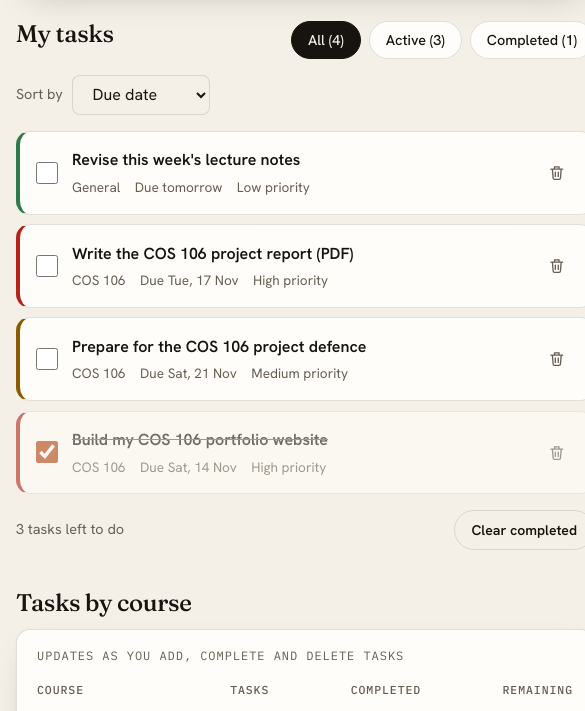
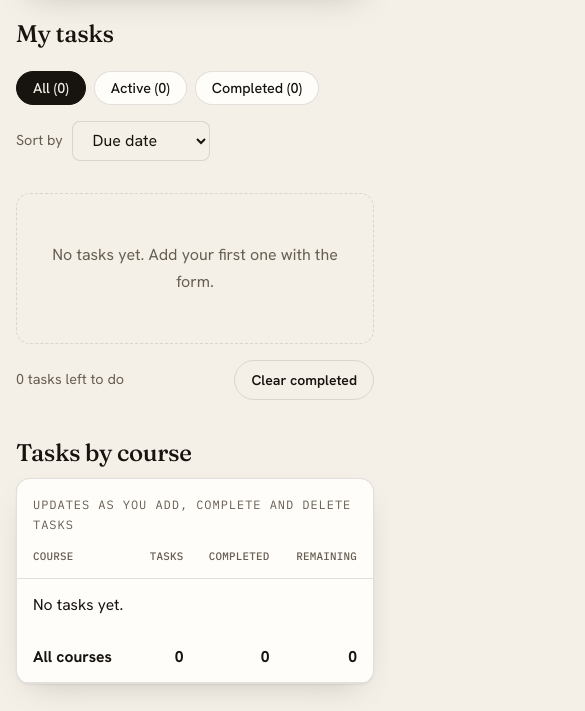
Before and after one commit to OlamideSimon/cos106-portfolio, a plain HTML site: page planner.html in a window 390 px wide. Shown: the part 1299-2010 px from the top of the page, 585 px wide, since content can reach past the window. Drawn offline with Linux system fonts and the light colour scheme.

Commit message:
Fit the planner on phones and start it empty
The single-column layout used a bare 1fr track, which grew to fit the
course table and pushed the page sideways on every phone. It now uses
minmax(0, 1fr), and the four-column course table fits the screen
instead of hiding columns.

The planner no longer adds sample tasks on a first visit.

```diff
--- a/css/styles.css
+++ b/css/styles.css
@@ -1643,7 +1643,9 @@ textarea:focus {
   .about-intro,
   .contact,
   .planner {
-    grid-template-columns: 1fr;
+    /* minmax(0, …) lets the column shrink to the screen. A bare 1fr grows to
+       fit its widest content (the planner's table) and pushes the page sideways. */
+    grid-template-columns: minmax(0, 1fr);
   }
 
   .hero__grid .portrait {
@@ -1747,6 +1749,36 @@ textarea:focus {
   .btn-row .btn {
     flex: 1 1 auto;
   }
+
+  /* The planner's table has only four short columns, so on a phone it fits
+     the screen instead of scrolling sideways inside its box. */
+  .planner .table {
+    min-width: 0;
+  }
+
+  .planner .table caption {
+    padding-inline: 1rem;
+  }
+
+  .planner .table th,
+  .planner .table td {
+    padding: 0.8rem 0.4rem;
+  }
+
+  .planner .table th:first-child,
+  .planner .table td:first-child {
+    padding-left: 1rem;
+  }
+
+  .planner .table th:last-child,
+  .planner .table td:last-child {
+    padding-right: 1rem;
+  }
+
+  .planner .table thead th {
+    font-size: 0.68rem;
+    letter-spacing: 0.02em;
+  }
 }
 
 /* 14. Reduced motion ------------------------------------------------------ */
--- a/js/planner.js
+++ b/js/planner.js
@@ -57,25 +57,14 @@ function createId() {
   return Date.now().toString(36) + Math.random().toString(36).slice(2, 7);
 }
 
-// Shown the first time someone opens the planner, so it isn't empty.
-function sampleTasks() {
-  const now = Date.now();
-  return [
-    { id: createId(), title: 'Build my COS 106 portfolio website', course: 'COS 106', due: daysFromToday(-1), priority: 'high', done: true, createdAt: now - 4000 },
-    { id: createId(), title: 'Write the COS 106 project report (PDF)', course: 'COS 106', due: daysFromToday(2), priority: 'high', done: false, createdAt: now - 3000 },
-    { id: createId(), title: 'Prepare for the COS 106 project defence', course: 'COS 106', due: daysFromToday(6), priority: 'medium', done: false, createdAt: now - 2000 },
-    { id: createId(), title: "Revise this week's lecture notes", course: 'General', due: daysFromToday(1), priority: 'low', done: false, createdAt: now - 1000 },
-  ];
-}
-
 function loadTasks() {
   try {
     const saved = JSON.parse(localStorage.getItem(STORAGE_KEY));
     if (Array.isArray(saved)) return saved;
   } catch (error) {
-    // Nothing saved yet, or the saved data was unreadable: start fresh.
+    // The saved data was unreadable: start fresh.
   }
-  return sampleTasks();
+  return []; // first visit: an empty planner, ready for the first task
 }
 
 function saveTasks() {
```
